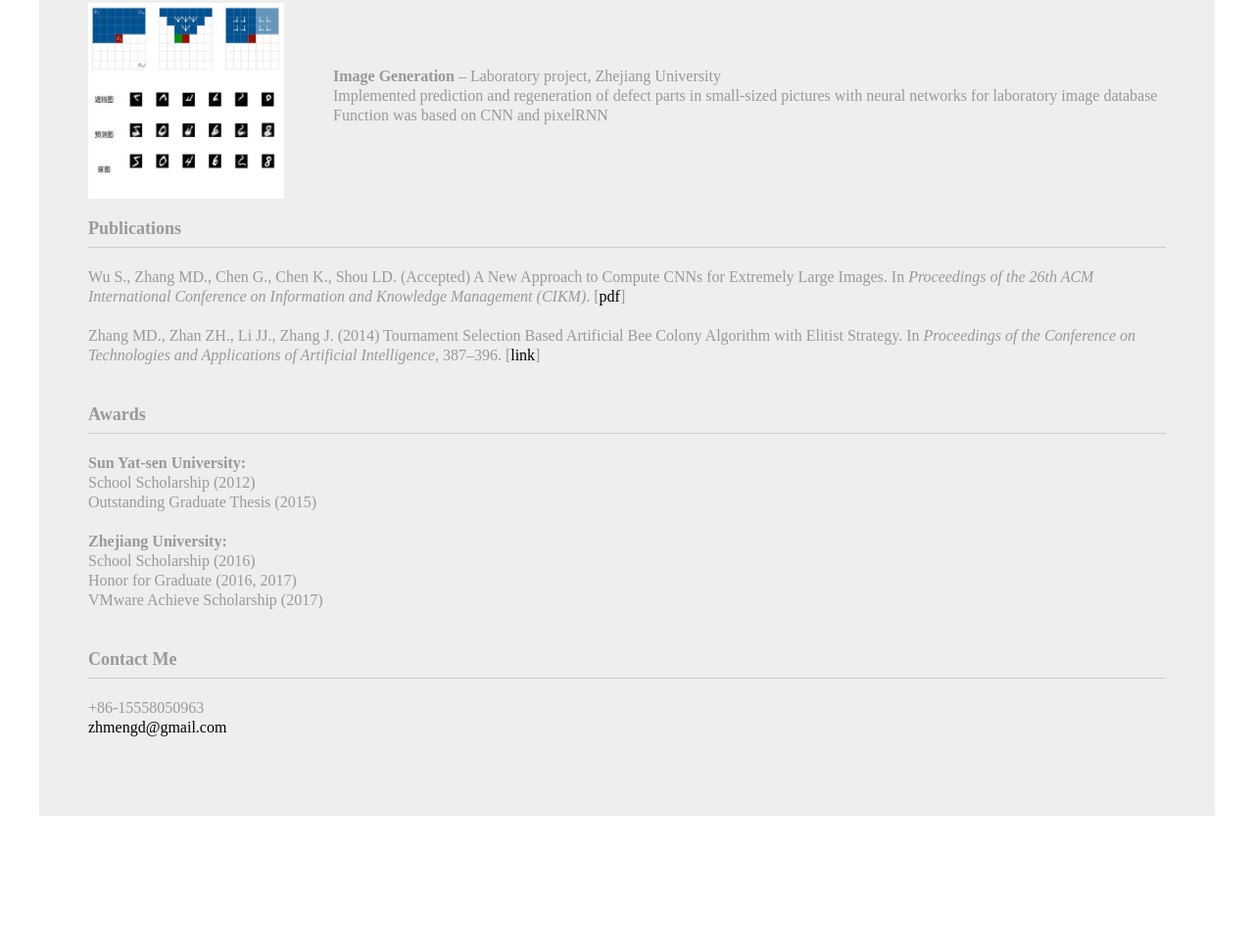
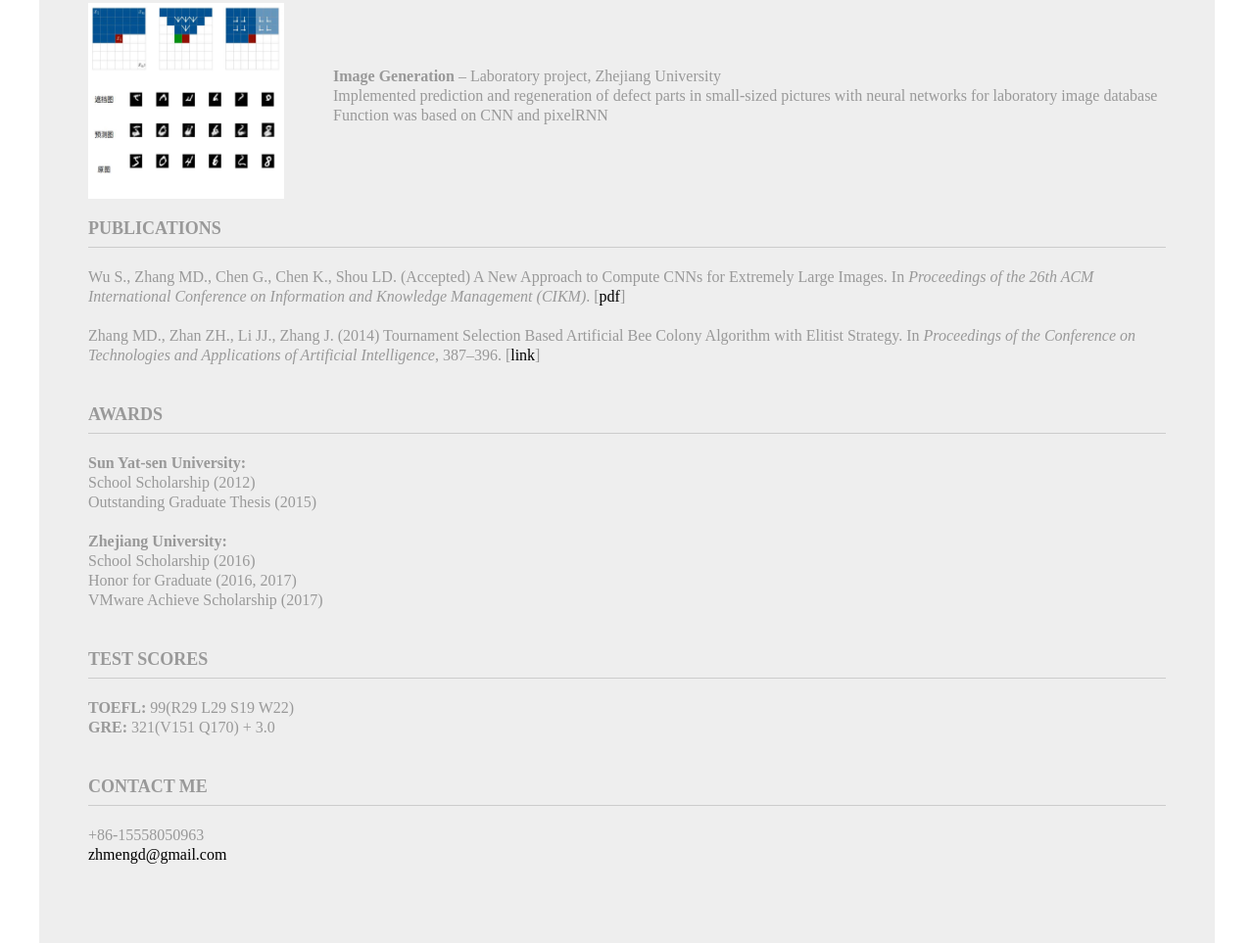
Before and after one commit to zh-mengd/zh-mengd.github.io, a plain HTML site: page index.html in a window 1280 px wide. Shown: the part 1587-2550 px from the top of the page at 98% size. Before the commit the page ends 2420 px from the top, so only its background shows below. Drawn offline with Linux system fonts and the light colour scheme.

Commit message:
update CV

```diff
--- a/index.html
+++ b/index.html
@@ -91,7 +91,7 @@
         </div>
     </div>
     <div class="floor clearfix">
-        <div class="title-box">Publications</div>
+        <div class="title-box">PUBLICATIONS</div>
         <div class="describe">
             <ul>
                 <li>
@@ -107,7 +107,7 @@
         </div>
     </div>
     <div class="floor clearfix">
-        <div class="title-box">Awards</div>
+        <div class="title-box">AWARDS</div>
         <div class="describe">
             <ul>
                 <li> <b>Sun Yat-sen University:</b>
@@ -127,8 +127,17 @@
             </ul>
         </div>
     </div>
+	<div class="floor clearfix">
+        <div class="title-box">TEST SCORES</div>
+        <div class="describe">
+            <ul>
+                <li><b>TOEFL:</b> 99(R29 L29 S19 W22)</li>
+                <li><b>GRE:</b> 321(V151 Q170) + 3.0</li>
+            </ul>
+        </div>
+    </div>
     <div class="floor clearfix">
-        <div class="title-box">Contact Me</div>
+        <div class="title-box">CONTACT ME</div>
         <div class="describe">
             <ul>
                 <li>+86-15558050963</li>
```
Also changed, not shown: 2 other files.
